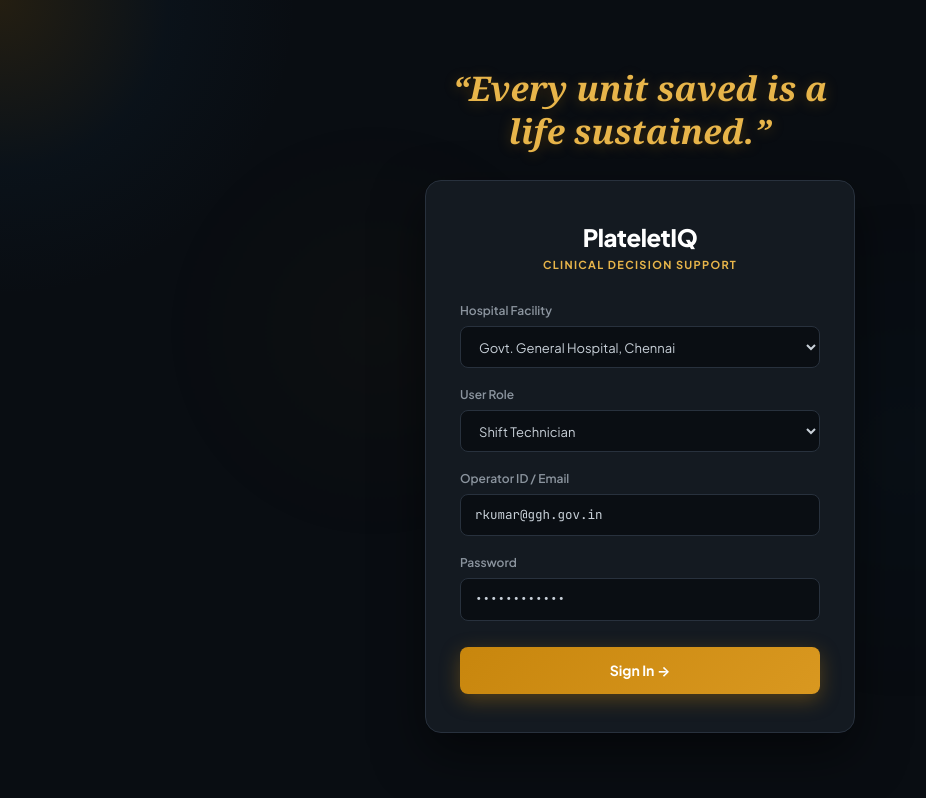
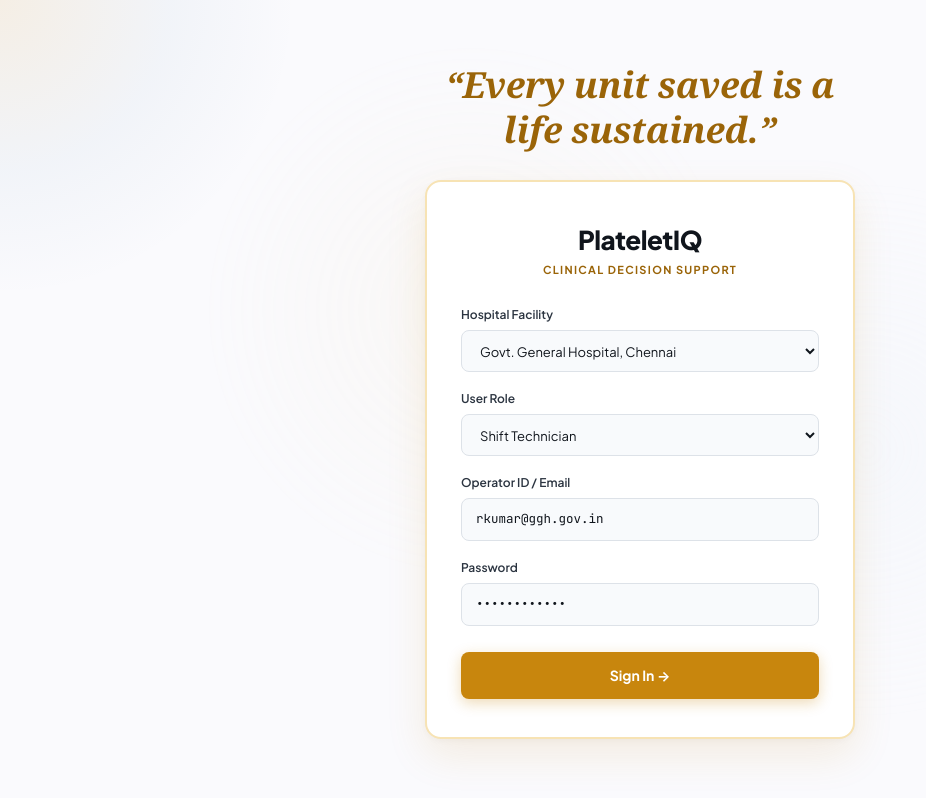
Before and after one commit to soujhi/devjams-26_twd, a React (Vite) app: page / in a window 1280 px wide. Shown: the whole page, without its empty margins (0-926 px from the left). Built offline with nearby package versions, Linux system fonts and the light colour scheme; the HTML template or start-up script is replaced by a standard one; a web font is replaced by a local one.

Commit message:
Update LoginPage to aesthetic white background with light orange/amber border card

```diff
--- a/src/App.tsx
+++ b/src/App.tsx
@@ -97,76 +97,77 @@ function LoginPage({ onLogin }: { onLogin: (user: { name: string; role: string;
       onMouseMove={handleMouseMove}
       style={{
         minHeight: "100vh", width: "100vw", display: "flex", flexDirection: "column",
-        alignItems: "center", justifyContent: "center", background: "#090D12",
-        color: "#fff", position: "relative", overflow: "hidden", padding: "24px",
+        alignItems: "center", justifyContent: "center", background: "#FAFAFD",
+        color: "var(--ink-0)", position: "relative", overflow: "hidden", padding: "24px",
       }}>
-      {/* Interactive Mouse Spotlight Radial Glow */}
+      {/* Soft Ambient Warm Glow Spotlights */}
       <div style={{
         position: "absolute",
         top: mousePos.y - 300,
         left: mousePos.x - 300,
         width: "600px", height: "600px", borderRadius: "50%",
-        background: "radial-gradient(circle, rgba(200,134,13,0.14) 0%, rgba(31,95,139,0.06) 40%, transparent 70%)",
+        background: "radial-gradient(circle, rgba(200,134,13,0.1) 0%, rgba(31,95,139,0.04) 40%, transparent 70%)",
         pointerEvents: "none", transition: "transform 80ms ease-out",
       }} />
 
-      {/* Floating Animated Mesh Orbs */}
       <div style={{
-        position: "absolute", top: "15%", left: "10%", width: "450px", height: "450px",
-        borderRadius: "50%", background: "radial-gradient(circle, rgba(200,134,13,0.12) 0%, transparent 70%)",
-        animation: "floatGlow 8s ease-in-out infinite", pointerEvents: "none",
+        position: "absolute", top: "10%", left: "15%", width: "500px", height: "500px",
+        borderRadius: "50%", background: "radial-gradient(circle, rgba(247,227,180,0.4) 0%, transparent 70%)",
+        animation: "floatGlow 10s ease-in-out infinite", pointerEvents: "none",
       }} />
       <div style={{
-        position: "absolute", bottom: "10%", right: "12%", width: "500px", height: "500px",
-        borderRadius: "50%", background: "radial-gradient(circle, rgba(31,95,139,0.15) 0%, transparent 70%)",
+        position: "absolute", bottom: "10%", right: "15%", width: "500px", height: "500px",
+        borderRadius: "50%", background: "radial-gradient(circle, rgba(226,238,246,0.6) 0%, transparent 70%)",
         animation: "floatGlow 12s ease-in-out infinite reverse", pointerEvents: "none",
       }} />
 
-      {/* Devfolio-Style Centered Container */}
+      {/* Centered Devfolio Container */}
       <div style={{
         width: "100%", maxWidth: 430, position: "relative", zIndex: 2,
         display: "flex", flexDirection: "column", alignItems: "center"
       }}>
-        {/* Handwriting / Serif Quote at Top */}
+        {/* Playfair Display Italic Quote */}
         <div style={{
-          fontFamily: "var(--f-quote)", fontSize: 34, fontStyle: "italic", fontWeight: 600,
-          color: "var(--am-4)", textAlign: "center", marginBottom: 28,
-          lineHeight: 1.25, textShadow: "0 2px 14px rgba(200,134,13,0.3)"
+          fontFamily: "var(--f-quote)", fontSize: 36, fontStyle: "italic", fontWeight: 600,
+          color: "var(--am-7)", textAlign: "center", marginBottom: 28,
+          lineHeight: 1.25, letterSpacing: "-.01em"
         }}>
           “Every unit saved is a life sustained.”
         </div>
 
-        {/* Devfolio Interactive Login Card */}
+        {/* Aesthetic White Card with Light Orange / Amber Border */}
         <div style={{
-          width: "100%", background: "#141A21", border: "1px solid #28313D",
-          borderRadius: 16, padding: "38px 34px", boxShadow: "0 20px 50px rgba(0,0,0,0.5)",
-          backdropFilter: "blur(12px)", transition: "all 200ms ease"
+          width: "100%", background: "#FFFFFF",
+          border: "2px solid var(--am-2)",
+          borderRadius: 16, padding: "38px 34px",
+          boxShadow: "0 16px 40px rgba(200,134,13,0.12), 0 2px 8px rgba(16,21,28,0.04)",
+          transition: "all 200ms ease"
         }}>
-          {/* Header Branding - Clean Text Only (No Icon) */}
+          {/* Header Branding - Clean Text (No Icon) */}
           <div style={{ textAlign: "center", marginBottom: 28 }}>
             <div style={{
-              fontFamily: "var(--f-disp)", fontSize: 24, fontWeight: 800,
-              color: "#fff", letterSpacing: "-.02em"
+              fontFamily: "var(--f-disp)", fontSize: 26, fontWeight: 800,
+              color: "var(--ink-0)", letterSpacing: "-.02em"
             }}>
               PlateletIQ
             </div>
-            <div style={{ fontSize: 11, color: "var(--am-4)", fontWeight: 700, letterSpacing: ".12em", textTransform: "uppercase", marginTop: 2 }}>
+            <div style={{ fontSize: 11, color: "var(--am-7)", fontWeight: 700, letterSpacing: ".12em", textTransform: "uppercase", marginTop: 3 }}>
               Clinical Decision Support
             </div>
           </div>
 
           <form onSubmit={handleSubmit} style={{ display: "flex", flexDirection: "column", gap: 18 }}>
             <div>
-              <label style={{ display: "block", fontSize: 12, fontWeight: 600, color: "#8B949E", marginBottom: 6 }}>
+              <label style={{ display: "block", fontSize: 12, fontWeight: 600, color: "var(--ink-1)", marginBottom: 6 }}>
                 Hospital Facility
               </label>
               <select
                 value={facility} onChange={e => setFacility(e.target.value)}
                 style={{
                   width: "100%", padding: "11px 14px",
-                  background: "#0A0E13", border: "1px solid #28313D",
+                  background: "#F8FAFC", border: "1.5px solid var(--border)",
                   borderRadius: 8, fontFamily: "var(--f-body)", fontSize: 13,
-                  color: "#C9D1D9", outline: "none", transition: "border 150ms ease"
+                  color: "var(--ink-0)", outline: "none", transition: "border 150ms ease"
                 }}>
                 <option value="Govt. General Hospital, Chennai">Govt. General Hospital, Chennai</option>
                 <option value="Apollo Hospitals, Greams Road">Apollo Hospitals, Greams Road</option>
@@ -176,16 +177,16 @@ function LoginPage({ onLogin }: { onLogin: (user: { name: string; role: string;
             </div>
 
             <div>
-              <label style={{ display: "block", fontSize: 12, fontWeight: 600, color: "#8B949E", marginBottom: 6 }}>
+              <label style={{ display: "block", fontSize: 12, fontWeight: 600, color: "var(--ink-1)", marginBottom: 6 }}>
                 User Role
               </label>
               <select
                 value={role} onChange={e => setRole(e.target.value)}
                 style={{
                   width: "100%", padding: "11px 14px",
-                  background: "#0A0E13", border: "1px solid #28313D",
+                  background: "#F8FAFC", border: "1.5px solid var(--border)",
                   borderRadius: 8, fontFamily: "var(--f-body)", fontSize: 13,
-                  color: "#C9D1D9", outline: "none"
+                  color: "var(--ink-0)", outline: "none"
                 }}>
                 <option value="Shift Technician">Shift Technician</option>
                 <option value="Blood Bank Officer">Blood Bank Officer</option>
@@ -194,7 +195,7 @@ function LoginPage({ onLogin }: { onLogin: (user: { name: string; role: string;
             </div>
 
             <div>
-              <label style={{ display: "block", fontSize: 12, fontWeight: 600, color: "#8B949E", marginBottom: 6 }}>
+              <label style={{ display: "block", fontSize: 12, fontWeight: 600, color: "var(--ink-1)", marginBottom: 6 }}>
                 Operator ID / Email
               </label>
               <input
@@ -202,15 +203,15 @@ function LoginPage({ onLogin }: { onLogin: (user: { name: string; role: string;
                 required
                 style={{
                   width: "100%", padding: "11px 14px",
-                  background: "#0A0E13", border: "1px solid #28313D",
+                  background: "#F8FAFC", border: "1.5px solid var(--border)",
                   borderRadius: 8, fontFamily: "var(--f-data)", fontSize: 12.5,
-                  color: "#C9D1D9", outline: "none"
+                  color: "var(--ink-0)", outline: "none"
                 }}
               />
             </div>
 
             <div>
-              <label style={{ display: "block", fontSize: 12, fontWeight: 600, color: "#8B949E", marginBottom: 6 }}>
+              <label style={{ display: "block", fontSize: 12, fontWeight: 600, color: "var(--ink-1)", marginBottom: 6 }}>
                 Password
               </label>
               <input
@@ -218,9 +219,9 @@ function LoginPage({ onLogin }: { onLogin: (user: { name: string; role: string;
                 required
                 style={{
                   width: "100%", padding: "11px 14px",
-                  background: "#0A0E13", border: "1px solid #28313D",
+                  background: "#F8FAFC", border: "1.5px solid var(--border)",
                   borderRadius: 8, fontFamily: "var(--f-data)", fontSize: 12.5,
-                  color: "#C9D1D9", outline: "none"
+                  color: "var(--ink-0)", outline: "none"
                 }}
               />
             </div>
@@ -229,10 +230,9 @@ function LoginPage({ onLogin }: { onLogin: (user: { name: string; role: string;
               type="submit"
               style={{
                 width: "100%", padding: "13px",
-                background: "linear-gradient(135deg, var(--am-6), var(--am-5))",
-                border: "none", borderRadius: 8,
+                background: "var(--am-6)", border: "none", borderRadius: 8,
                 fontFamily: "var(--f-body)", fontSize: 14, fontWeight: 700,
-                color: "#fff", cursor: "pointer", boxShadow: "0 6px 20px rgba(200,134,13,0.35)",
+                color: "#fff", cursor: "pointer", boxShadow: "0 4px 14px rgba(200,134,13,0.3)",
                 transition: "all 150ms ease", marginTop: 8
               }}>
               Sign In →
```
